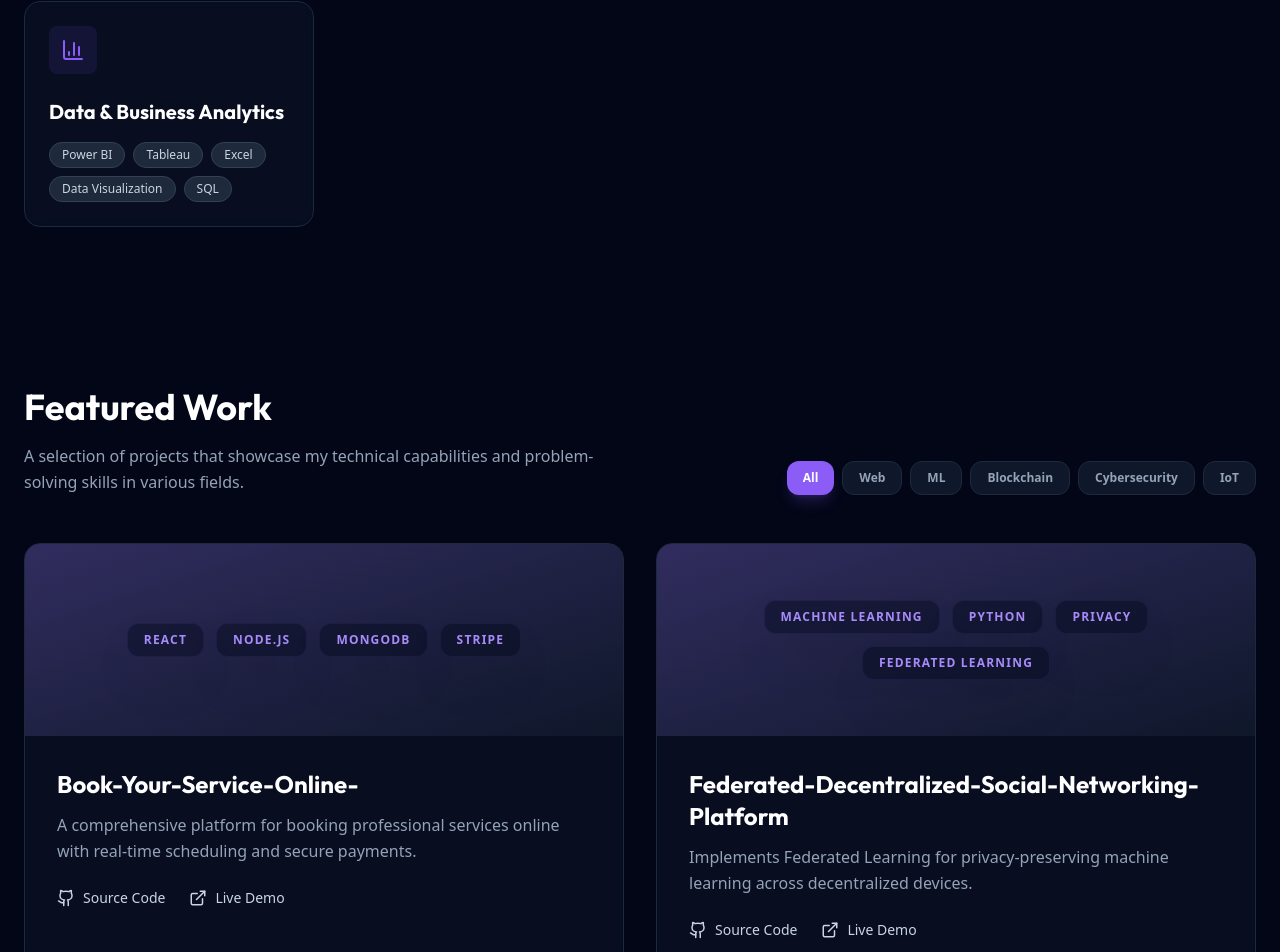
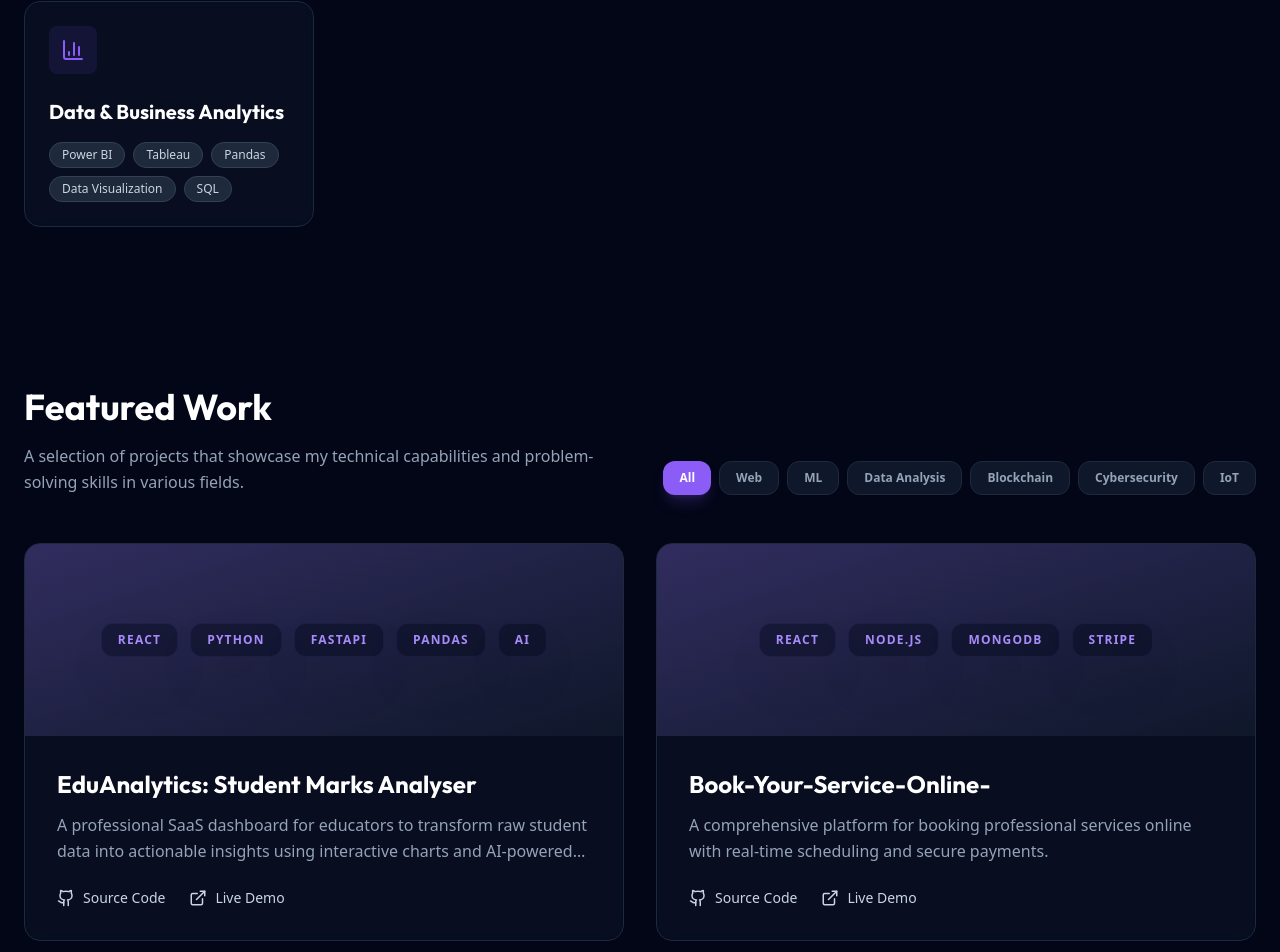
Before and after one commit to alexnikshith/new_portfolio, a React (Vite) app: page / in a window 1280 px wide. Shown: the part 1931-2883 px from the top of the page. Built offline with nearby package versions, Linux system fonts and the light colour scheme.

Commit message:
Add EduAnalytics project to portfolio and update categories

```diff
--- a/src/components/Projects.jsx
+++ b/src/components/Projects.jsx
@@ -6,7 +6,7 @@ import { projects } from '../data';
 
 const Projects = () => {
   const [activeCategory, setActiveCategory] = React.useState('All');
-  const categories = ['All', 'Web', 'ML', 'Blockchain', 'Cybersecurity', 'IoT'];
+  const categories = ['All', 'Web', 'ML', 'Data Analysis', 'Blockchain', 'Cybersecurity', 'IoT'];
 
   const filteredProjects = activeCategory === 'All'
     ? projects
--- a/src/data.js
+++ b/src/data.js
@@ -38,7 +38,7 @@ export const skills = [
   },
   {
     category: "Web Development",
-    items: ["React", "Tailwind CSS", "Node.js", "Flask", "HTML5", "CSS3"],
+    items: ["React", "Tailwind CSS", "Node.js", "Flask", "FastAPI", "HTML5"],
     icon: Globe
   },
   {
@@ -53,12 +53,20 @@ export const skills = [
   },
   {
     category: "Data & Business Analytics",
-    items: ["Power BI", "Tableau", "Excel", "Data Visualization", "SQL"],
+    items: ["Power BI", "Tableau", "Pandas", "Data Visualization", "SQL"],
     icon: BarChart3
   }
 ];
 
 export const projects = [
+  {
+    title: "EduAnalytics: Student Marks Analyser",
+    description: "A professional SaaS dashboard for educators to transform raw student data into actionable insights using interactive charts and AI-powered feedback.",
+    tags: ["React", "Python", "FastAPI", "Pandas", "AI"],
+    github: "https://github.com/alexnikshith/student-exam-performance-analytics",
+    demo: "https://student-exam-performance-analytics.vercel.app",
+    category: "Data Analysis"
+  },
   {
     title: "Book-Your-Service-Online-",
     description: "A comprehensive platform for booking professional services online with real-time scheduling and secure payments.",
```
